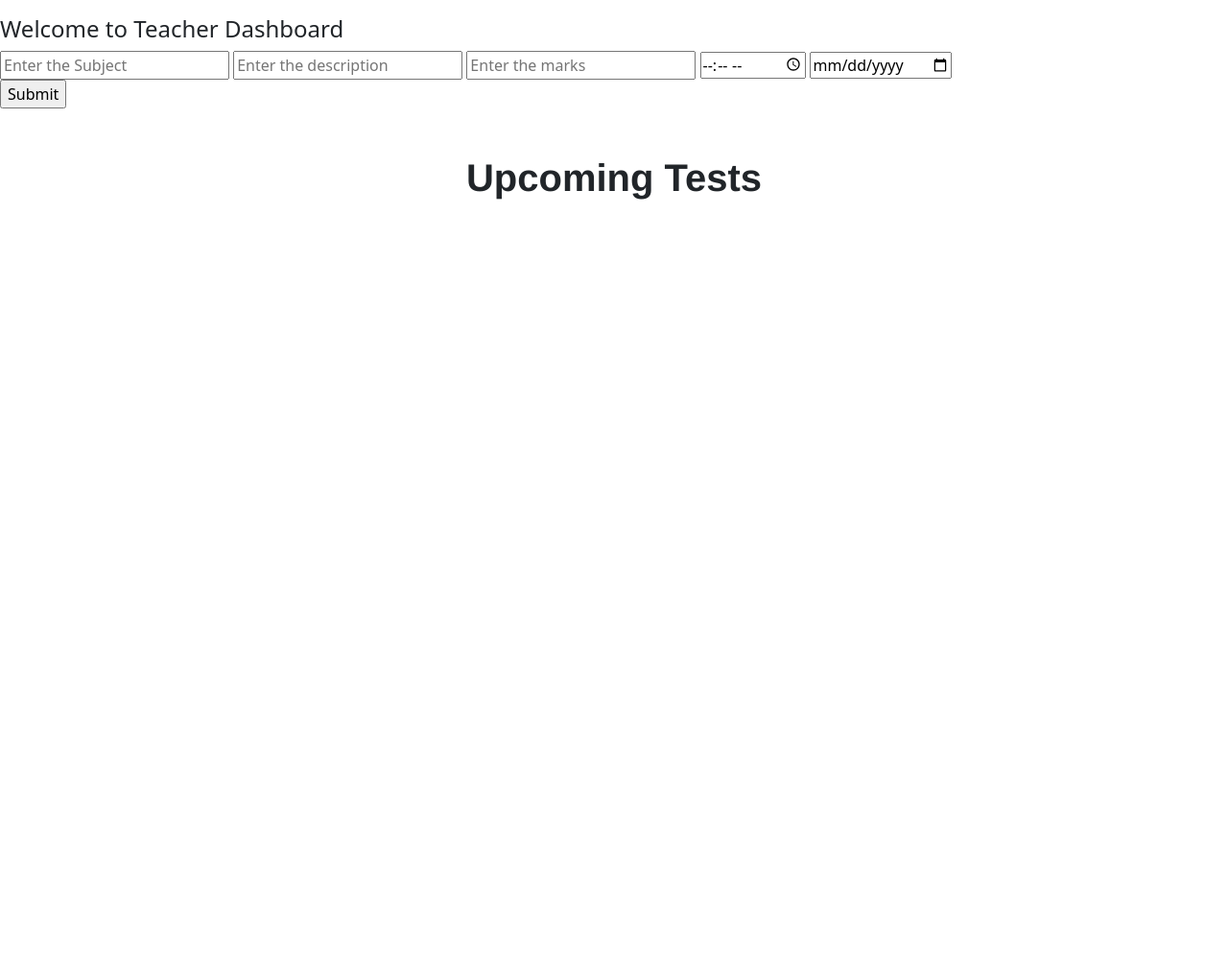
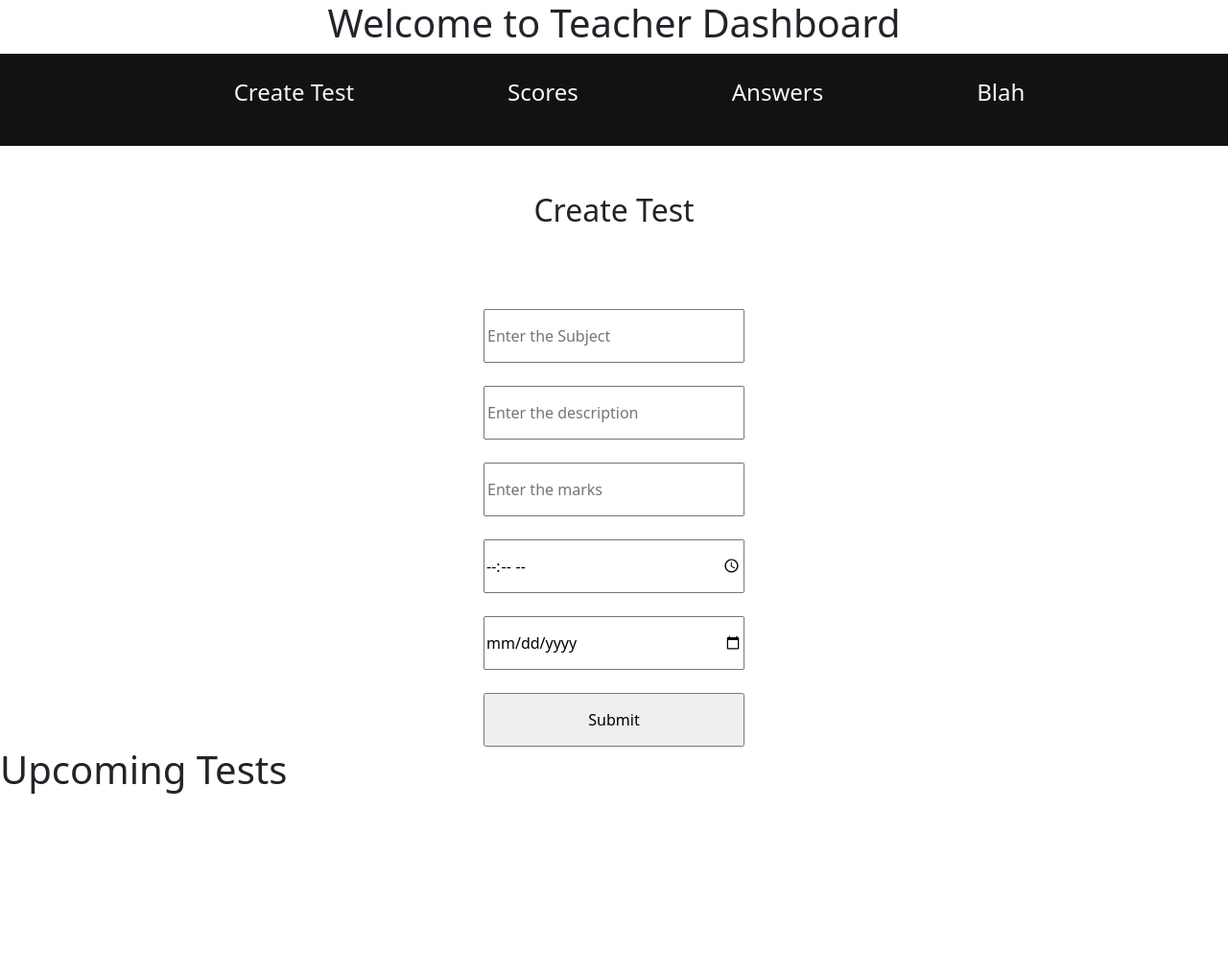
Before and after one commit to atharvaKhewalkar/Thesupervisor, a Flask app: page /teacherDashboard in a window 1280 px wide; the page is wider, and only the part inside the window is pictured. Shown: that part at 96% size. After the commit the page ends 827 px from the top of that part, so only its background shows below. Run offline with Flask 3, Linux system fonts and the light colour scheme; data that the repository does not hold is empty; some libraries are stand-ins or nearby versions.

Commit message:
dashboard

```diff
--- /dev/null
+++ b/static/teacherdash.css
@@ -0,0 +1,42 @@
+.navbar{
+    display: flex;
+    align-items: center;
+    justify-content: center;
+    height: 12vh;
+    background-color: rgb(18, 18, 18);
+    color: aliceblue;
+    font-size: 1.5rem;
+}
+
+.navbar ul{
+    display: flex;
+    align-items: center;
+    justify-content: center;
+    gap: 10rem;
+}
+h2{
+    padding: 3rem;
+}
+.navbar ul li{
+    list-style: none;
+}
+.navbar ul :hover{
+    cursor: pointer;
+    text-decoration: underline;
+}
+.testcreation{
+    display: flex;
+    flex-direction: column;
+    gap: 1.7rem;
+    justify-content: center;
+    align-items: center;
+}
+form{
+    display: flex;
+    flex-direction: column;
+    gap: 1.5rem;
+}
+form input{
+    width: 17rem;
+    height: 3.5rem;
+}
--- a/templates/teacherDashboard.html
+++ b/templates/teacherDashboard.html
@@ -8,11 +8,17 @@
 <body>
     <link href="https://cdn.jsdelivr.net/npm/bootstrap@5.3.2/dist/css/bootstrap.min.css" rel="stylesheet"
     integrity="sha384-T3c6CoIi6uLrA9TneNEoa7RxnatzjcDSCmG1MXxSR1GAsXEV/Dwwykc2MPK8M2HN" crossorigin="anonymous">
-  <link rel="stylesheet" href="/static/home.css">
+  <link rel="stylesheet" href="/static/teacherdash.css">
 
     <section>
+        <h1 align="center">Welcome to Teacher Dashboard</h1>
         <div class="navbar">
-
+            <ul>
+                <li>Create Test</li>
+                <li>Scores</li>
+                <li>Answers</li>
+                <li>Blah</li>
+            </ul>
 
         </div>
     </section>
@@ -23,8 +29,9 @@
 
 
 
-    <h4>Welcome to Teacher Dashboard</h4>
-    <div>
+
+    <div class="testcreation">
+        <h2>Create Test</h2>
         <form method=POST action="{{ url_for('testCreation') }}">
             <input type="text" name="test_sub_name" placeholder="Enter the Subject">
             <input type="text" name="test_description" placeholder="Enter the description">
```
